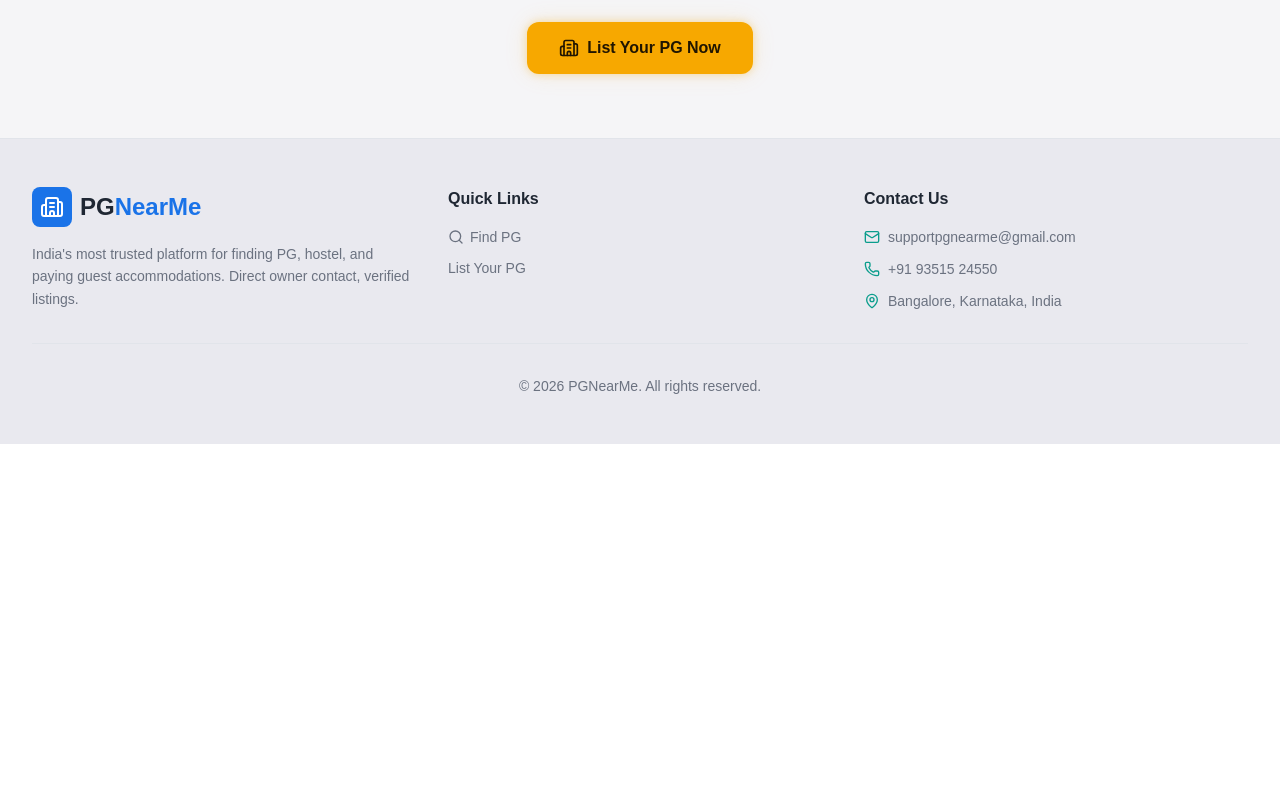
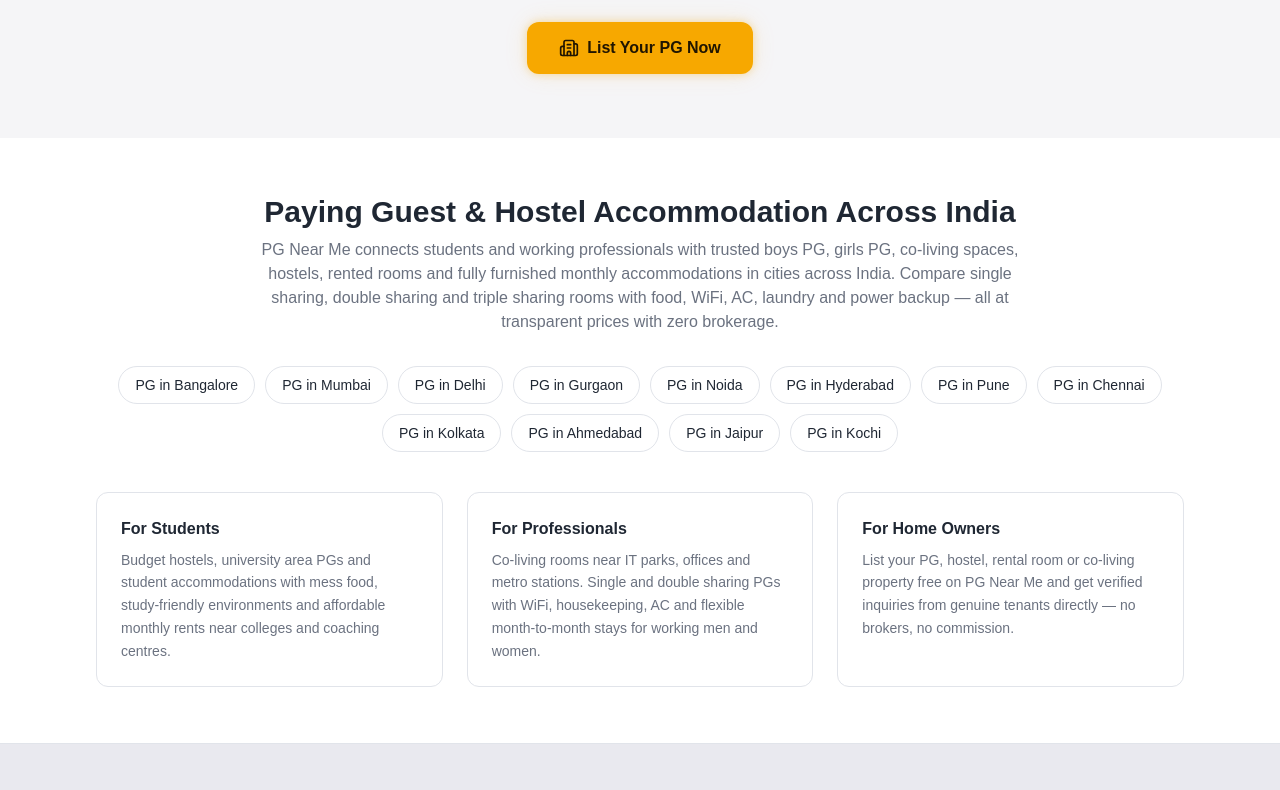
Before and after one commit to AmManKhann/PGNearMe, a Next.js app: page / in a window 1280 px wide. Shown: the part 1020-1810 px from the top of the page. Before the commit the page ends 1464 px from the top, so only its background shows below. Built offline with nearby package versions, Linux system fonts and the light colour scheme; no server answers.

Commit message:
feat: heavy India-wide SEO - meta tags, keywords, JSON-LD, sitemap, robots

```diff
--- a/src/app/layout.tsx
+++ b/src/app/layout.tsx
@@ -17,11 +17,82 @@
 });
 
 export const metadata: Metadata = {
-  title: "PG Near Me - Find Paying Guest & Hostel Accommodation",
+  metadataBase: new URL("https://pgnearme-tau.vercel.app"),
+  title: {
+    default:
+      "PG Near Me - Find Paying Guest & Hostel Accommodation in India",
+    template: "%s | PG Near Me",
+  },
   description:
-    "Find the best PG, hostel, and paying guest accommodations near you. Search by city, locality, price, and amenities. Direct owner contact.",
+    "Find the best PG, paying guest, hostel, rental rooms and shared accommodation in India. Search thousands of boys PG, girls PG, co-living and budget hostels across Bangalore, Mumbai, Delhi, NCR, Hyderabad, Pune, Chennai, Kolkata and more. Compare price, food, WiFi, AC rooms and amenities. Free listing for owners, direct owner contact, no brokerage.",
+  keywords: [
+    "PG in India",
+    "Paying Guest in India",
+    "PG near me",
+    "boys PG",
+    "girls PG",
+    "hostel in India",
+    "co living space India",
+    "budget hostel",
+    "PG in Bangalore",
+    "PG in Mumbai",
+    "PG in Delhi",
+    "PG in NCR",
+    "PG in Gurgaon",
+    "PG in Noida",
+    "PG in Hyderabad",
+    "PG in Pune",
+    "PG in Chennai",
+    "PG in Kolkata",
+    "PG in Ahmedabad",
+    "PG in Jaipur",
+    "PG for students",
+    "PG for working professionals",
+    "PG under 5000",
+    "monthly room rent India",
+    "flats and rooms for rent India",
+    "single sharing room PG",
+    "double sharing room PG",
+    "triple sharing room PG",
+    "PG with food",
+    "PG with WiFi",
+    "PG with AC",
+    "fully furnished PG",
+    "list your PG online",
+    "accommodation for students",
+    "roommate finder India",
+  ],
+  openGraph: {
+    type: "website",
+    locale: "en_IN",
+    siteName: "PG Near Me",
+    title:
+      "PG Near Me - Find Paying Guest & Hostel Accommodation in India",
+    description:
+      "Search boys PG, girls PG, hostels and paying guest accommodation across India. Compare prices, food, amenities and book directly with owners. No brokerage.",
+  },
+  twitter: {
+    card: "summary_large_image",
+    title: "PG Near Me - Paying Guest & Hostel Accommodation in India",
+    description:
+      "Find boys PG, girls PG, hostels and PG accommodation near you in India. No brokerage, direct owner contact.",
+  },
   icons: {
     icon: "/pgnearme-logo.png",
+  },
+  robots: {
+    index: true,
+    follow: true,
+    googleBot: {
+      index: true,
+      follow: true,
+      "max-image-preview": "large",
+      "max-snippet": -1,
+      "max-video-preview": -1,
+    },
+  },
+  alternates: {
+    canonical: "/",
   },
 };
 
@@ -35,6 +106,45 @@
         <script
           dangerouslySetInnerHTML={{
             __html: `try{(function(){var t=localStorage.getItem("pgnearme_theme");if(t==="light"){document.documentElement.classList.add("light")}})()}catch(e){}`,
+          }}
+        />
+        <script
+          type="application/ld+json"
+          dangerouslySetInnerHTML={{
+            __html: JSON.stringify({
+              "@context": "https://schema.org",
+              "@graph": [
+                {
+                  "@type": "Organization",
+                  "@id": "https://pgnearme-tau.vercel.app/#organization",
+                  name: "PG Near Me",
+                  url: "https://pgnearme-tau.vercel.app",
+                  logo: "https://pgnearme-tau.vercel.app/pgnearme-logo.png",
+                  contactPoint: {
+                    "@type": "ContactPoint",
+                    telephone: "+91-9351524550",
+                    contactType: "customer support",
+                    email: "supportpgnearme@gmail.com",
+                  },
+                },
+                {
+                  "@type": "WebSite",
+                  "@id": "https://pgnearme-tau.vercel.app/#website",
+                  url: "https://pgnearme-tau.vercel.app",
+                  name: "PG Near Me",
+                  publisher: { "@id": "https://pgnearme-tau.vercel.app/#organization" },
+                  potentialAction: {
+                    "@type": "SearchAction",
+                    target: {
+                      "@type": "EntryPoint",
+                      urlTemplate:
+                        "https://pgnearme-tau.vercel.app/search?city={search_term_string}",
+                    },
+                    "query-input": "required name=search_term_string",
+                  },
+                },
+              ],
+            }),
           }}
         />
         {/* Watermark logo — very faint overlay behind header/nav but above page backgrounds */}
--- a/src/app/page.tsx
+++ b/src/app/page.tsx
@@ -1,7 +1,29 @@
 import Link from "next/link";
+import type { Metadata } from "next";
 import { Building2 } from "lucide-react";
 import { AnimatedBanner } from "@/components/AnimatedBanner";
 import { LivePGFeed } from "@/components/LivePGFeed";
+
+export const metadata: Metadata = {
+  title: "PG Near Me - Find Paying Guest & Hostel Accommodation in India",
+  description:
+    "Search boys PG, girls PG, paying guest and hostel accommodation across Bangalore, Mumbai, Delhi, NCR, Hyderabad, Pune, Chennai, Kolkata, Ahmedabad and Jaipur. Compare price, food, WiFi, AC and amenities. List your PG free, no brokerage, direct owner contact.",
+};
+
+const indiaCities = [
+  "Bangalore",
+  "Mumbai",
+  "Delhi",
+  "Gurgaon",
+  "Noida",
+  "Hyderabad",
+  "Pune",
+  "Chennai",
+  "Kolkata",
+  "Ahmedabad",
+  "Jaipur",
+  "Kochi",
+];
 
 export default function HomePage() {
   return (
@@ -29,6 +51,54 @@
           </Link>
         </div>
       </section>
+
+      <section className="py-14 relative overflow-hidden">
+        <div className="relative max-w-6xl mx-auto px-4 sm:px-6 lg:px-8">
+          <h2 className="text-2xl md:text-3xl font-bold text-foreground mb-2 text-center">
+            Paying Guest &amp; Hostel Accommodation Across India
+          </h2>
+          <p className="text-muted text-center max-w-3xl mx-auto mb-8">
+            PG Near Me connects students and working professionals with trusted boys
+            PG, girls PG, co-living spaces, hostels, rented rooms and fully furnished
+            monthly accommodations in cities across India. Compare single sharing,
+            double sharing and triple sharing rooms with food, WiFi, AC, laundry and
+            power backup — all at transparent prices with zero brokerage.
+          </p>
+          <div className="flex flex-wrap justify-center gap-2.5 mb-10">
+            {indiaCities.map((city) => (
+              <Link
+                key={city}
+                href={`/search?city=${encodeURIComponent(city)}`}
+                className="px-4 py-2 rounded-full border border-border bg-surface text-sm font-medium text-foreground hover:border-primary/50 hover:text-foreground transition-colors"
+              >
+                PG in {city}
+              </Link>
+            ))}
+          </div>
+
+          <div className="grid md:grid-cols-3 gap-6">
+            {[
+              {
+                title: "For Students",
+                text: "Budget hostels, university area PGs and student accommodations with mess food, study-friendly environments and affordable monthly rents near colleges and coaching centres.",
+              },
+              {
+                title: "For Professionals",
+                text: "Co-living rooms near IT parks, offices and metro stations. Single and double sharing PGs with WiFi, housekeeping, AC and flexible month-to-month stays for working men and women.",
+              },
+              {
+                title: "For Home Owners",
+                text: "List your PG, hostel, rental room or co-living property free on PG Near Me and get verified inquiries from genuine tenants directly — no brokers, no commission.",
+              },
+            ].map(({ title, text }) => (
+              <div key={title} className="bg-surface rounded-xl border border-border p-6">
+                <h3 className="font-semibold text-foreground mb-2">{title}</h3>
+                <p className="text-sm text-muted leading-relaxed">{text}</p>
+              </div>
+            ))}
+          </div>
+        </div>
+      </section>
     </div>
   );
 }
--- /dev/null
+++ b/src/app/robots.ts
@@ -0,0 +1,11 @@
+import type { MetadataRoute } from "next";
+
+export default function robots(): MetadataRoute.Robots {
+  return {
+    rules: {
+      userAgent: "*",
+      allow: "/",
+    },
+    sitemap: "https://pgnearme-tau.vercel.app/sitemap.xml",
+  };
+}
--- /dev/null
+++ b/src/app/sitemap.ts
@@ -0,0 +1,57 @@
+import type { MetadataRoute } from "next";
+import { getAllPGs } from "@/lib/store";
+import { houseListings } from "@/lib/houses";
+import { officeListings } from "@/lib/spaces";
+import { shopListings } from "@/lib/spaces";
+
+const BASE = "https://pgnearme-tau.vercel.app";
+
+export default function sitemap(): MetadataRoute.Sitemap {
+  const now = new Date();
+
+  const staticRoutes: MetadataRoute.Sitemap = [
+    { url: `${BASE}/`, lastModified: now, changeFrequency: "daily", priority: 1 },
+    { url: `${BASE}/search`, lastModified: now, changeFrequency: "daily", priority: 0.9 },
+    { url: `${BASE}/search/house`, lastModified: now, changeFrequency: "weekly", priority: 0.7 },
+    { url: `${BASE}/search/office`, lastModified: now, changeFrequency: "weekly", priority: 0.7 },
+    { url: `${BASE}/search/shop`, lastModified: now, changeFrequency: "weekly", priority: 0.7 },
+    { url: `${BASE}/owner`, lastModified: now, changeFrequency: "monthly", priority: 0.6 },
+    { url: `${BASE}/owner/listings/new`, lastModified: now, changeFrequency: "monthly", priority: 0.6 },
+  ];
+
+  const pgRoutes: MetadataRoute.Sitemap = getAllPGs().map((pg) => ({
+    url: `${BASE}/pg/${pg.id}`,
+    lastModified: new Date(pg.updatedAt),
+    changeFrequency: "monthly",
+    priority: 0.8,
+  }));
+
+  const houseRoutes: MetadataRoute.Sitemap = houseListings.map((h) => ({
+    url: `${BASE}/search/house/${h.id}`,
+    lastModified: now,
+    changeFrequency: "monthly",
+    priority: 0.6,
+  }));
+
+  const officeRoutes: MetadataRoute.Sitemap = officeListings.map((o) => ({
+    url: `${BASE}/search/office/${o.id}`,
+    lastModified: now,
+    changeFrequency: "monthly",
+    priority: 0.6,
+  }));
+
+  const shopRoutes: MetadataRoute.Sitemap = shopListings.map((s) => ({
+    url: `${BASE}/search/shop/${s.id}`,
+    lastModified: now,
+    changeFrequency: "monthly",
+    priority: 0.6,
+  }));
+
+  return [
+    ...staticRoutes,
+    ...pgRoutes,
+    ...houseRoutes,
+    ...officeRoutes,
+    ...shopRoutes,
+  ];
+}
```
